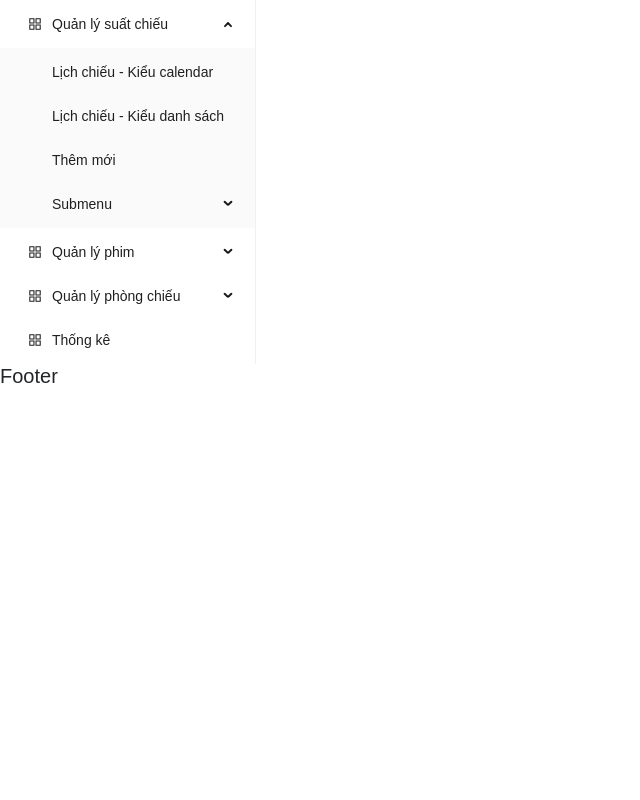
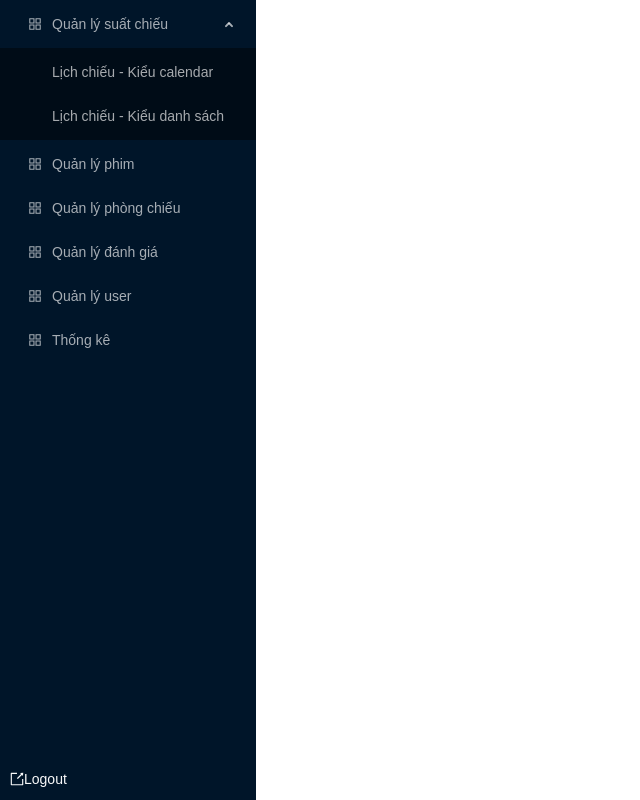
Before and after one commit to mephim/mephim-FE-React, a React (Create React App) app: page /admin in a window 1280 px wide. Shown: the whole page, without its empty margins (0-640 px from the left). Built offline with nearby package versions, Linux system fonts and the light colour scheme; a web font is replaced by a local one.

Commit message:
update rate component

```diff
--- a/src/apis/rate.api.ts
+++ b/src/apis/rate.api.ts
@@ -10,3 +10,15 @@ export const addRateRequest = (rate: IRate): Promise<any> => {
     console.log('Rate: ', rate);
     return http.post(Constant.API_URL.RATE_ADD, { ...rate });
 };
+
+export const findAllRate = (): Promise<any> => {
+    return http.get(Constant.API_URL.GET_ALL_RATE);
+};
+
+export const reactRate = (rateId: number, isLike: boolean): Promise<any> => {
+    return http.post(Constant.API_URL.REACT_RATE, {rateId, isLike});
+};
+
+export const deleteRate = (rateId: number): Promise<any> => {
+    return http.post(Constant.API_URL.DELETE_RATE, {rateId});
+};
--- a/src/components/BaseRoute/admin-route.tsx
+++ b/src/components/BaseRoute/admin-route.tsx
@@ -10,13 +10,15 @@ import ListMovie from '../../pages/Movie/ListMovie';
 import ListRoom from '../../pages/Admin/Room';
 import AddRoom from '../../pages/Admin/Room/AddNew';
 import Static from '../../pages/Admin/Statis';
+import Rate from '../../pages/Admin/Rate';
+import User from '../../pages/Admin/User';
 
 function AdminRoute() {
     return (
         <>
             <div style={{ display: 'flex' }}>
                 <Sidebar />
-                <div style={{ flex: 1 }}>
+                <div style={{ flex: 1, height: '100vh', overflowY: 'scroll', padding: 20 }}>
                     <Routes>
                         <Route path="list-show" element={<List />} />
                         <Route path="list-show-2" element={<List2 />} />
@@ -26,10 +28,11 @@ function AdminRoute() {
                         <Route path="list-room" element={<ListRoom />} />
                         <Route path="add-room" element={<AddRoom />} />
                         <Route path="static" element={<Static />} />
+                        <Route path="rate" element={<Rate />} />
+                        <Route path="user" element={<User />} />
                     </Routes>
                 </div>
             </div>
-            <Footer />
         </>
     );
 }
--- a/src/components/commons/Sidebar.tsx
+++ b/src/components/commons/Sidebar.tsx
@@ -1,8 +1,9 @@
 import React from 'react';
-import { AppstoreOutlined, MailOutlined, SettingOutlined } from '@ant-design/icons';
+import { AppstoreOutlined, ExportOutlined } from '@ant-design/icons';
 import type { MenuProps } from 'antd';
 import { Menu } from 'antd';
 import { useNavigate } from 'react-router-dom';
+import './style.css'
 
 type MenuItem = Required<MenuProps>['items'][number];
 
@@ -25,22 +26,14 @@ function getItem(
 const items: MenuProps['items'] = [
     getItem('Quản lý suất chiếu', 'sub1', <AppstoreOutlined />, [
         getItem('Lịch chiếu - Kiểu calendar', 'list-show'),
-        getItem('Lịch chiếu - Kiểu danh sách', 'list-show-2'),
-        getItem('Thêm mới ', 'add-show'),
-        getItem('Submenu', 'sub3', null, [getItem('Option 7', '7ggrg'), getItem('Option 8', '8ghre')]),
-    ]),
+        getItem('Lịch chiếu - Kiểu danh sách', 'list-show-2')]),
 
-    getItem('Quản lý phim', 'sub2', <AppstoreOutlined />, [
-        getItem('Thêm mới phim', 'add-movie'),
-        getItem('Danh sách phim', 'list-movie'),
-        getItem('Submenu', 'sub321', null, [getItem('Option 7', 'sub2sub1'), getItem('Option 8', 'sub2sub2')]),
-    ]),
+    getItem('Quản lý phim', 'list-movie', <AppstoreOutlined />),
 
-    getItem('Quản lý phòng chiếu', 'sub3214', <AppstoreOutlined />, [
-        getItem('Thêm mới phòng chiếu', 'add-room'),
-        getItem('Danh sách phòng chiếu', 'list-room'),
-    ]),
+    getItem('Quản lý phòng chiếu', 'list-room', <AppstoreOutlined />),
 
+    getItem('Quản lý đánh giá', 'rate', <AppstoreOutlined />),
+    getItem('Quản lý user', 'user', <AppstoreOutlined />),
     getItem('Thống kê', 'static', <AppstoreOutlined />),
 ];
 
@@ -52,14 +45,20 @@ function Sidebar() {
     };
 
     return (
+        <div className="menu-side-bar">
             <Menu
                 onClick={onClick}
-            style={{ width: 256 }}
+                style={{width: 256, height: '100vh' }}
                 defaultSelectedKeys={['1']}
                 defaultOpenKeys={['sub1']}
-            mode="inline"
+                mode='inline'
                 items={items}
+                theme="dark"
             />
+            <div className='logout'>
+                <span className="d-inline-block text-light"><ExportOutlined /><span className="d-inline-block">Logout</span></span>
+            </div>
+        </div>
     );
 }
 
--- /dev/null
+++ b/src/components/commons/style.css
@@ -0,0 +1,11 @@
+.menu-side-bar {
+    position: relative;
+}
+.logout {
+    position: absolute;
+    bottom: 10px;
+    left: 10px;
+}
+.logout * {
+
+}
--- /dev/null
+++ b/src/pages/Admin/Rate/index.tsx
@@ -0,0 +1,52 @@
+import { Space, Table, Tag, Button } from 'antd';
+import { IRoomResponse } from '../../../shared/model/response/IRoomResponse';
+import React, { useEffect, useState } from 'react';
+import { deleteRate, findAllRate, reactRate } from '../../../apis/rate.api';
+import IRateResponse from '../../../shared/model/response/IRateResponse';
+import { LikeOutlined, LikeFilled, StopOutlined } from '@ant-design/icons';
+const { Column } = Table;
+
+function Rate() {
+    const [listRate, setListRate] = useState<IRateResponse[]>([]);
+    console.log('List Rate: ', listRate);
+    const [refresh, setRefresh] = useState<boolean>(false);
+    useEffect(() => {
+        findAllRate().then(res => setListRate(res.data.data)).catch(err => console.log(err));
+    }, [refresh]);
+
+    const likeThisRate = (rateId: number, isLike: boolean) => {
+        reactRate(rateId, !isLike).then(res => {
+            setRefresh(!refresh);
+        }).catch(err => console.log(err));
+    };
+
+    const deleteThisRate = (rateId: number) => {
+        deleteRate(rateId).then(res => {
+            setRefresh(!refresh);
+        }).catch(err => console.log(err));
+    };
+
+    return <div>
+        <Table dataSource={listRate}>
+            <Column title='ID rate' dataIndex='rateId' key='rateId' />
+            <Column title='User' dataIndex='username' key='username' />
+            <Column title='Tên phim' dataIndex='movieName' key='movieName' />
+            <Column title='Số sao' dataIndex='numRate' key='numRate' />
+            <Column title='Nội dung' dataIndex='content' key='content' />
+            <Column
+                title='Like'
+                key='liked'
+                render={(_: any, record: IRateResponse) => (
+                    <Space size='large'>
+                        <Button className="d-flex align-items-center justify-content-center" style={{width: 50}} block icon={record.liked ? <LikeFilled /> : <LikeOutlined />}
+                                onClick={() => likeThisRate(record.rateId, record.liked)} />
+                        <Button className="d-flex align-items-center justify-content-center" style={{width: 50}} block icon={<StopOutlined />}
+                                onClick={() => deleteThisRate(record.rateId)} />
+                    </Space>
+                )}
+            />
+        </Table>
+    </div>;
+}
+
+export default Rate;
--- a/src/pages/Admin/Statis/index.tsx
+++ b/src/pages/Admin/Statis/index.tsx
@@ -111,17 +111,6 @@ function Static() {
         },
         smooth: true
     };
-
-    const data = [
-        {
-            movieName: '家具家电',
-            value: 38,
-        },
-        {
-            movieName: '粮油副食',
-            value: 52,
-        },
-    ];
     const config: any = {
         data: listMovieStatics,
         xField: 'movieName',
@@ -171,7 +160,7 @@ function Static() {
             },
         ],
     };
-    return <div className='p-3'>
+    return <div>
         <h4>Bảng thống kê</h4>
         <Card body>
             <Select
--- /dev/null
+++ b/src/pages/Admin/User/index.tsx
@@ -0,0 +1,7 @@
+function User() {
+    return <div>
+        Quản lý user
+    </div>
+}
+
+export default User
--- a/src/pages/Movie/MovieDetail/index.tsx
+++ b/src/pages/Movie/MovieDetail/index.tsx
@@ -18,6 +18,7 @@ import { addRateRequest, findRateByMovie } from '../../../apis/rate.api';
 import { IRate } from '../../../shared/model/IRate';
 import { parseJwt } from '../../../shared/common';
 import { toast } from 'react-toastify';
+import IRateResponse from '../../../shared/model/response/IRateResponse';
 
 function MovieDetail() {
     const params = useParams();
@@ -31,7 +32,7 @@ function MovieDetail() {
     const [showBookingModal, setShowBookingModal] = useState(false);
     const [showTrailerModal, setShowTrailerModal] = useState(false);
     const [value, setValue] = useState<number>(0);
-    const [listRate, setListRate] = useState<IRate[]>([]);
+    const [listRate, setListRate] = useState<IRateResponse[]>([]);
     const cmtInput = useRef() as MutableRefObject<HTMLInputElement>;
 
     console.log('movie: ', movie, ' categoryList: ', categoryList, ' actorList: ', actorList);
@@ -68,7 +69,7 @@ function MovieDetail() {
             numRate: value,
             content: cmtInput.current.value,
         }).then((res) => {
-            setListRate([...listRate, {username: currentUser, numRate: value, content: cmtInput.current.value}]);
+            setListRate([...listRate, {username: currentUser, numRate: value, content: cmtInput.current.value, movieName: '', rateId: 1, liked: false}]);
             console.log('SUCCESS: ', res.data);
         }).catch(error => toast.error('🦄 Bạn chưa mua vé hoặc bạn đã bình luận rồi !'));
     };
@@ -114,8 +115,8 @@ function MovieDetail() {
                             </div>
                         </div>
                         {
-                            listRate.map((item: IRate) => <><Rate username={item.username} numRate={item.numRate} content={item.content}
-                                                                  isLiked /></>)
+                            listRate.map((item: IRateResponse) => <><Rate username={item.username} numRate={item.numRate} content={item.content}
+                                                                  isLiked={item.liked} /></>)
                         }
                     </div>
                 </Col>
--- a/src/shared/constants.ts
+++ b/src/shared/constants.ts
@@ -39,6 +39,9 @@ const Constant = {
         GET_CHANGE_TRANSACTION_ONE_YEAR: '/statis/get-change-transaction-one-year',
         GET_CHANGE_TRANSACTION_ONE_WEEK: '/statis/get-change-transaction-one-week',
         GET_CHANGE_CATEGORY: '/statis/get-change-category',
+        GET_ALL_RATE: '/rate/find-all',
+        REACT_RATE: '/rate/react',
+        DELETE_RATE: '/rate/delete',
     },
     SHOW: {
         ROOM_COLOR: {
--- /dev/null
+++ b/src/shared/model/response/IRateResponse.ts
@@ -0,0 +1,10 @@
+interface IRateResponse {
+    rateId: number;
+    username: string;
+    movieName: string;
+    numRate: number;
+    content: string;
+    liked: boolean;
+}
+
+export default IRateResponse;
```
Lines whose indentation alone changed are shown as unchanged.
